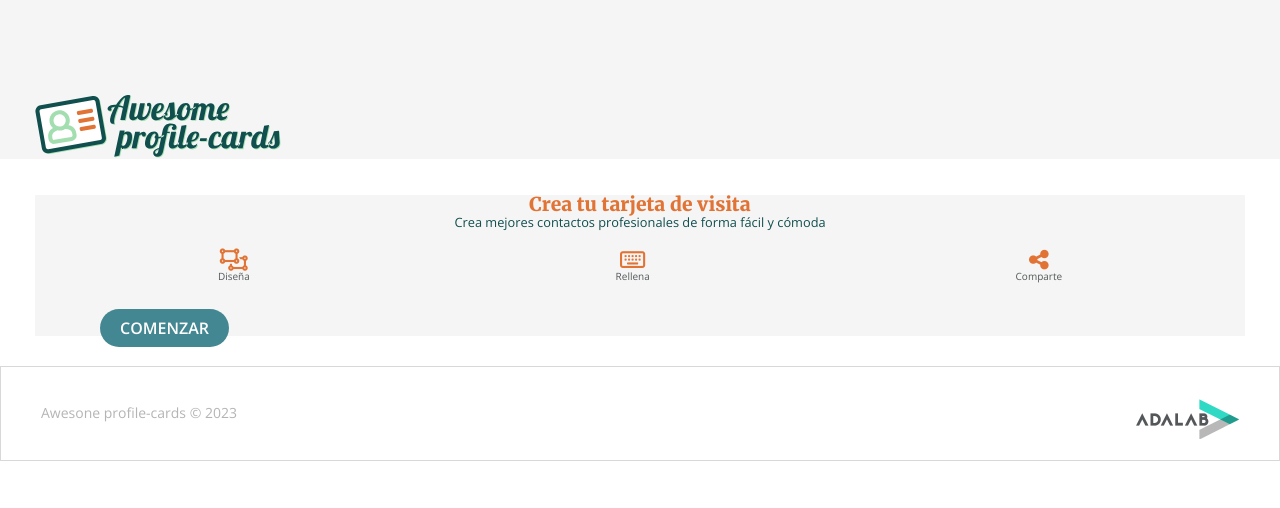
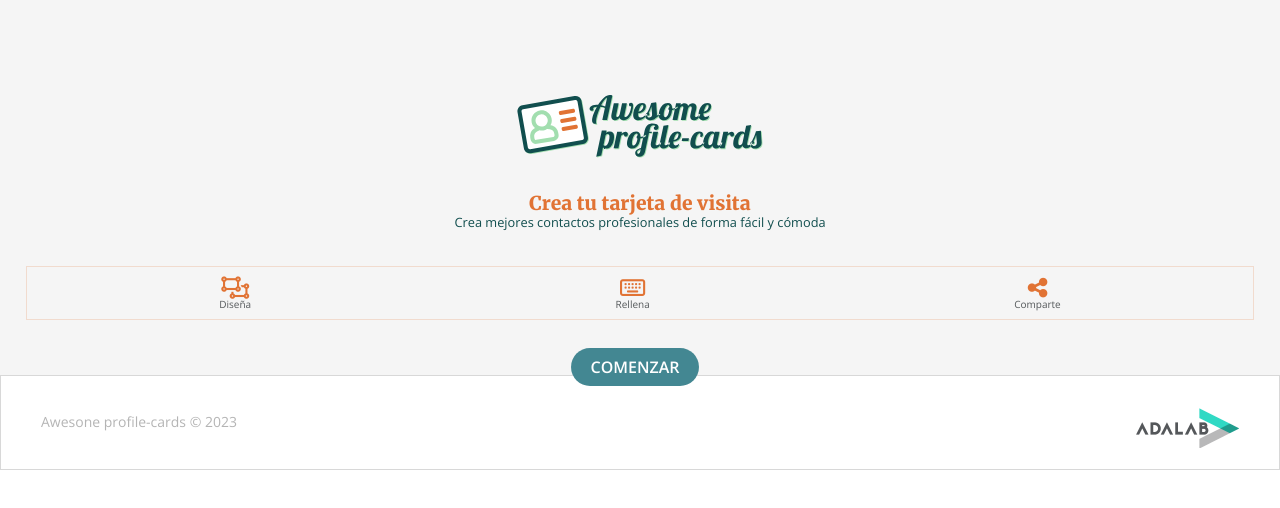
Before and after one commit to Adalab/project-promo-T-module-2-team-4, a website: page src/html/index.html in a window 1280 px wide. Drawn offline with nearby package versions, Linux system fonts and the light colour scheme; files that its build step writes are made by us from their sources; files whose address does not match are found by name.

Commit message:
landing css

```diff
--- a/src/html/partials/landingmain.html
+++ b/src/html/partials/landingmain.html
@@ -1,5 +1,5 @@
 <main class="landing">
-  <article>
+  <article class="landing__article">
     <h1 class="landing__h1">Crea tu tarjeta de visita</h1>
     <p class="landing__p">Crea mejores contactos profesionales de forma fácil y cómoda</p>
     <ul class="landing__icons">
--- a/src/scss/layout/_header.scss
+++ b/src/scss/layout/_header.scss
@@ -1,8 +1,9 @@
 .header {
   background-color: #f5f5f5;
+  text-align: center;
 }
 .imagen {
   height: 63px;
-  text-align: center;
   margin: 95px 35px 0;
+  padding-bottom: 35.4px;
 }
--- a/src/scss/layout/_landingmain.scss
+++ b/src/scss/layout/_landingmain.scss
@@ -1,7 +1,9 @@
 .landing {
   background-color: #f5f5f5;
-  margin: 36px 35px 30px;
+  text-align: center;
 
+  &__article {
+  }
   &__h1 {
     font-family: "Merriweather", serif;
     color: #e17334;
@@ -15,15 +17,21 @@
     font-size: 12.8px;
     text-align: center;
     line-height: 1.28;
+    padding-bottom: 18px;
   }
   &__icons {
     display: flex;
+    align-items: center;
     justify-content: space-around;
     text-align: center;
     font-family: "Open Sans", sans-serif;
     color: #54585a;
-    margin: 18px 0 38.6px;
+    margin: 18px 26px 38.6px;
+    border: solid 1.6px rgba(225, 115, 52, 0.2);
+    padding: 10px;
+
     &--icon {
+      //margin-top: ;
       font-size: 22.4px;
       color: #e17334;
       display: block;
@@ -34,7 +42,6 @@
     background-color: #438792;
     color: #fff;
     font-family: "Open Sans", sans-serif;
-    text-align: center;
     text-decoration: none;
     text-transform: uppercase;
     font-size: 16px;
```
Also changed, not shown: src/html/index.html (+0 -2 lines).
